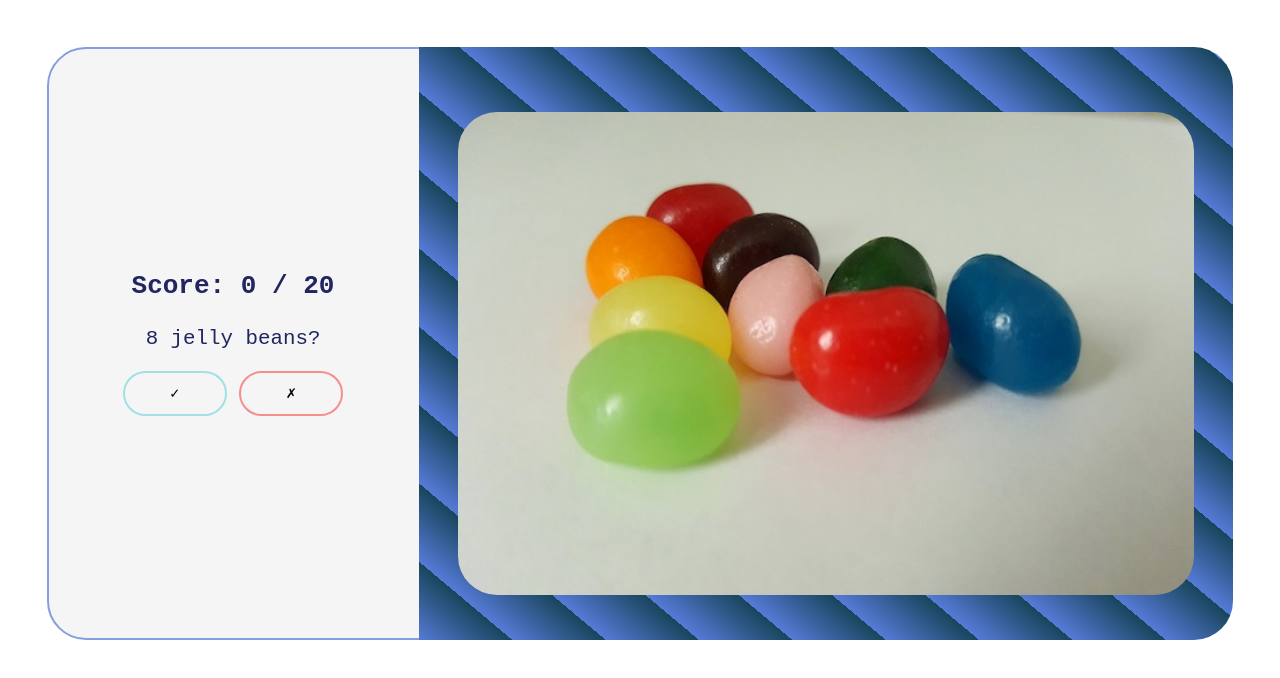
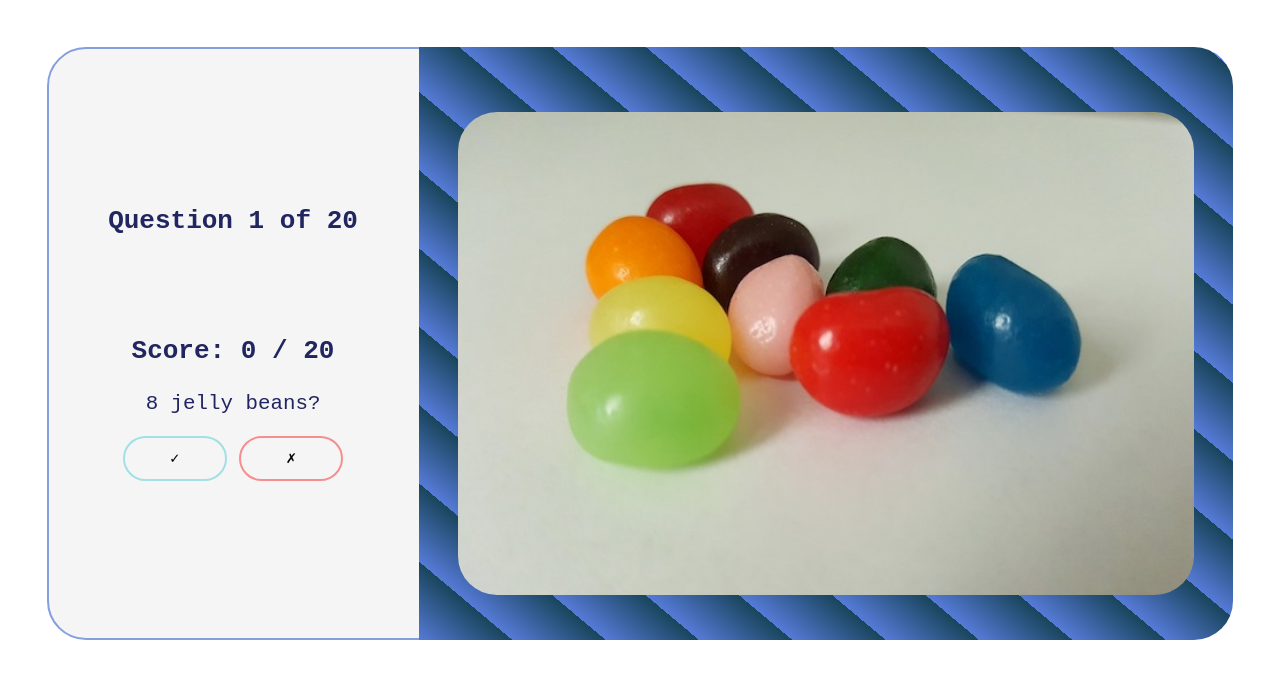
Before and after one commit to temitolawilliams/number-quiz-app, a plain HTML site: page index.html in a window 1280 px wide. Both pictures are taken after a click on the button "Play!". Drawn offline with Linux system fonts and the light colour scheme.

Commit message:
added number of question of available questions

```diff
--- a/index.html
+++ b/index.html
@@ -10,6 +10,7 @@
     <main id="gameArea">
         <div class="stats">
            <div id="statsContent">
+            <div id="questionNumbering">Question <span id="startQuestion">0</span> of <span id="endQuestion">0</span></div>
                 <h3>
                     Score: <span id="currentScore">0</span> / <span id="totalAvailable">20</span>
                 </h3>
--- a/script.js
+++ b/script.js
@@ -84,10 +84,12 @@ const images = [
     let displayNumber = 0;
     let score = 0;
     let totalAvailabe = images.length;
-    let chosenButton = false;
+    let chosenButton = false,
+    startQuestion = 1;
     document.getElementById('statsContent').style.visibility = 'hidden';
     document.getElementById('currentScore').innerHTML = score;
-    document.getElementById('totalAvailable').innerHTML = totalAvailabe
+    document.getElementById('totalAvailable').innerHTML = totalAvailabe;
+    document.getElementById('endQuestion').innerHTML = totalAvailabe;
 
 
 
@@ -137,6 +139,8 @@ const images = [
         stopTimer()
         return
     }
+
+    document.getElementById('startQuestion').innerHTML = startQuestion++;
      chosenButton =false;
      const randomNumber = Math.floor(Math.random() * images.length);
      randomImageName = images[randomNumber].image_name;
--- a/style.css
+++ b/style.css
@@ -11,6 +11,11 @@ html {
 
 .image-area, .stats{
     min-height: 30vh;
+}
+#questionNumbering{
+    margin-bottom: 100px;
+    font-size: 2rem;
+    font-weight: bold;
 }
 
 .image-area {
```
